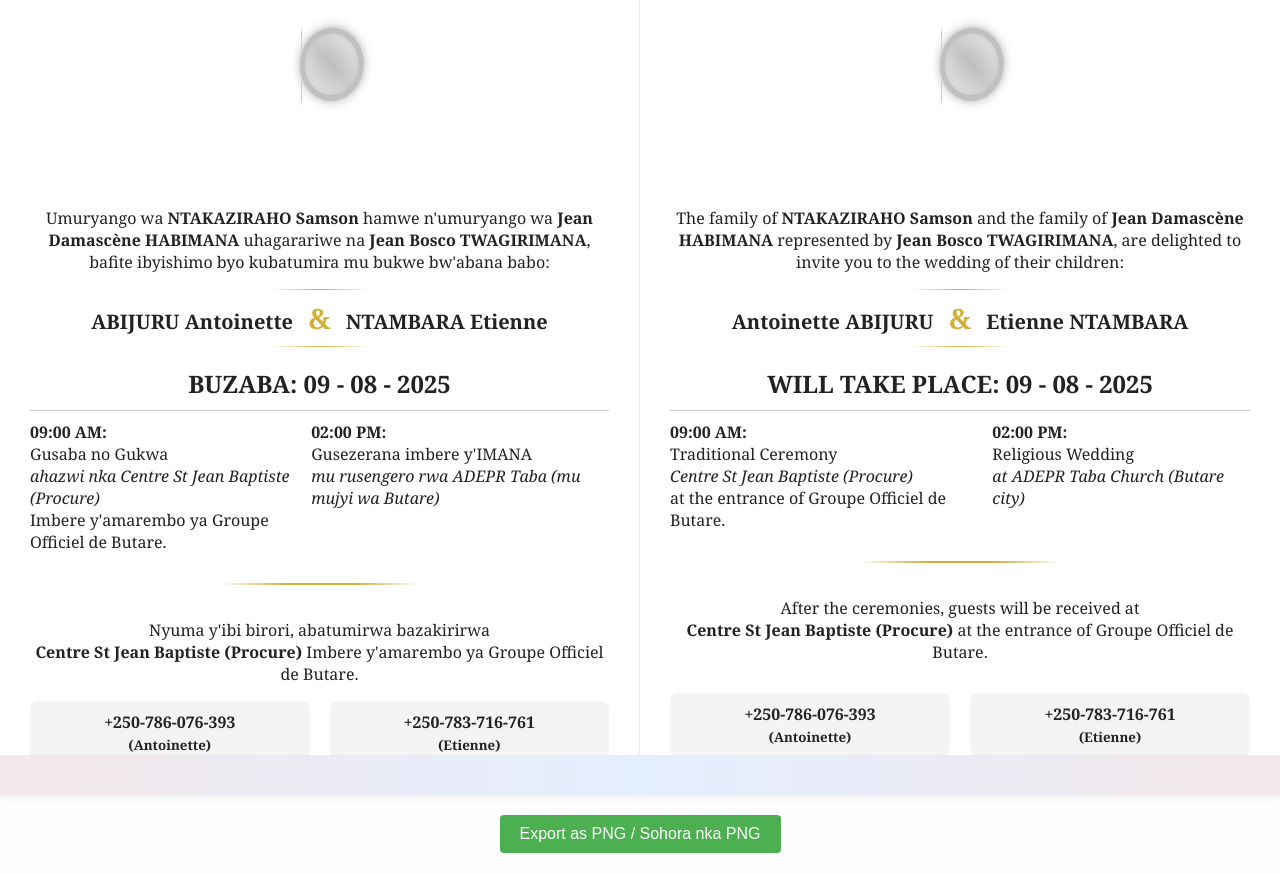
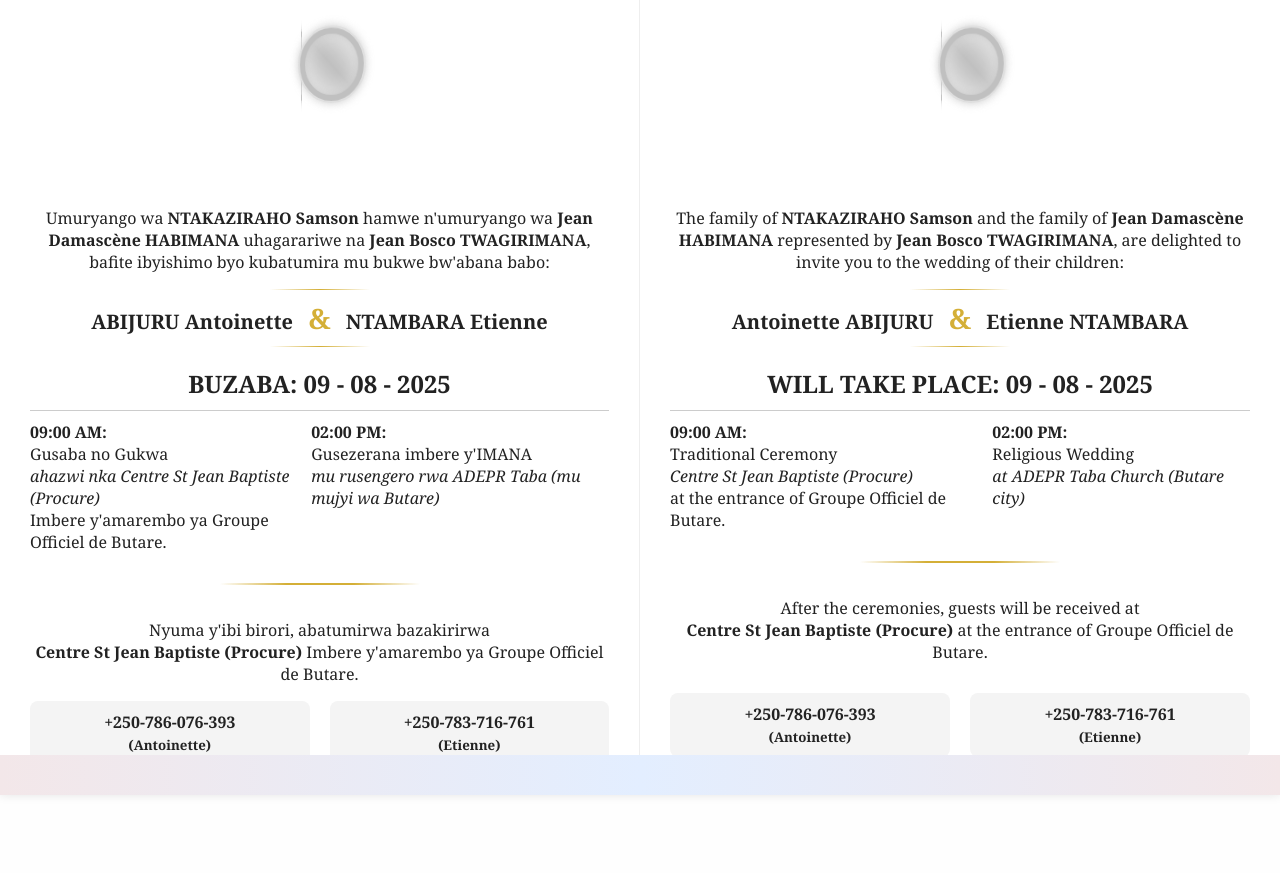
Before and after one commit to 94etienne/wedding_invitation_Antoinette_and_Etienne_09_August_2025, a plain HTML site: page index.html in a window 1280 px wide. Shown: the part 154-1027 px from the top of the page. After the commit the page ends 969 px from the top, so only its background shows below. Drawn offline with Linux system fonts and the light colour scheme; a script that the page names is missing.

Commit message:
Update index.html

```diff
--- a/index.html
+++ b/index.html
@@ -506,7 +506,7 @@
   </div>
 </div>
 
-<button class="export-btn" id="exportBtn">Export as PNG / Sohora nka PNG</button>
+<!-- <button class="export-btn" id="exportBtn">Export as PNG / Sohora nka PNG</button> -->
 
 <script src="https://html2canvas.hertzen.com/dist/html2canvas.min.js"></script>
 <script>
```
